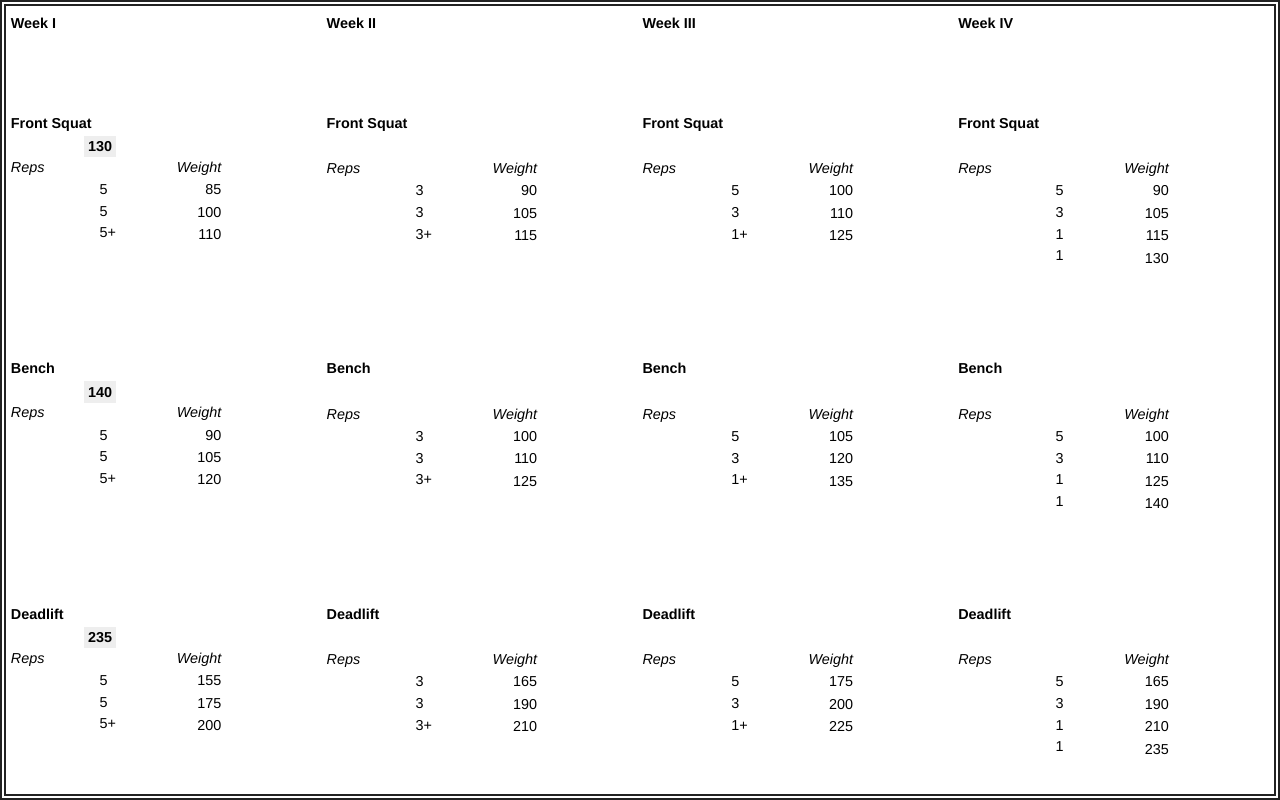
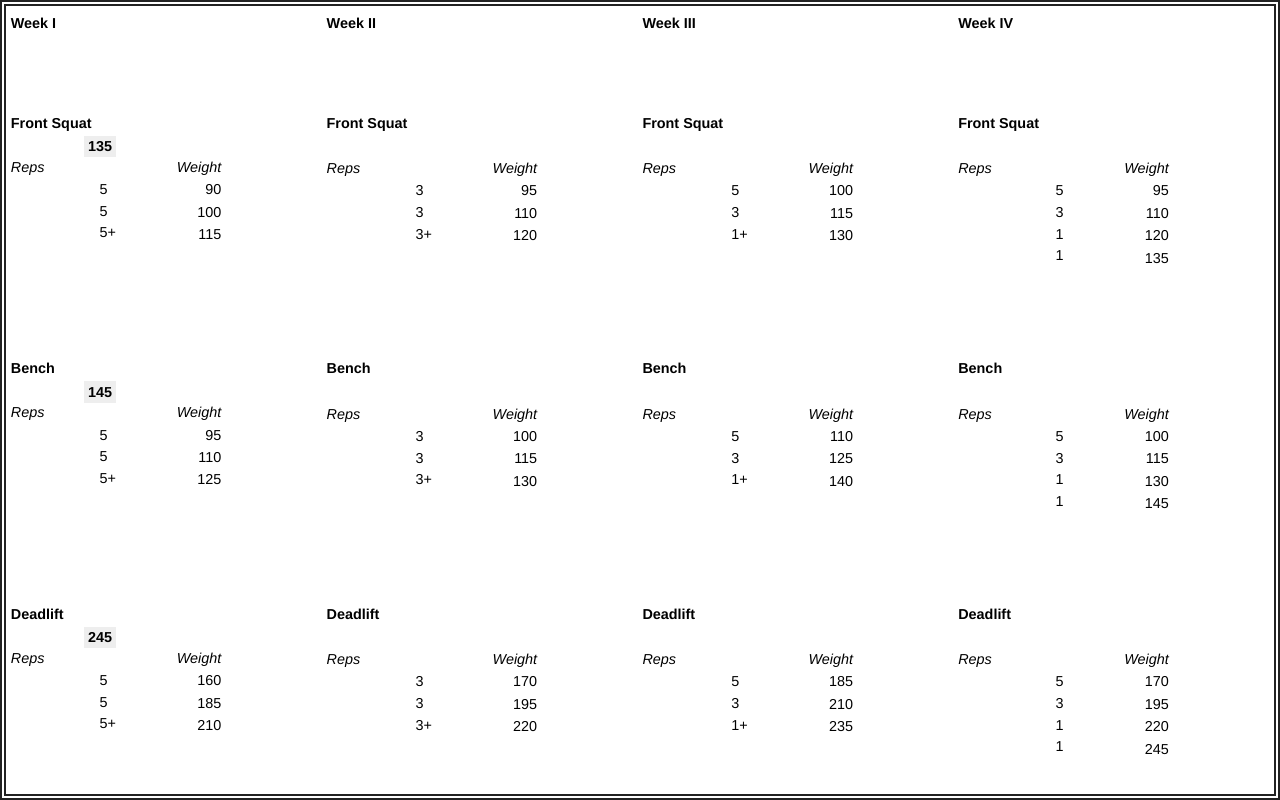
Before and after one commit to thomasmcevoy/531, a Svelte app: page / in a window 1280 px wide. Built offline with nearby package versions, Linux system fonts and the light colour scheme.

Commit message:
update training maxes

```diff
--- a/src/App.svelte
+++ b/src/App.svelte
@@ -2,18 +2,18 @@
   import { onMount, onDestroy } from "svelte";
   import Exercise from "./lib/Exercise.svelte";
   // import Menu from "./lib/Menu.svelte";
-
-  export const weeks = ["I", "II", "III", "IV"];
 
   export let settings = {
     increment: 5,
     foreverDeload: true,
   };
 
+  export const weeks = ["I", "II", "III", "IV"];
+
   export let exercises = [
-    { name: "front squat", trainingMax: 130, isVisible: true },
-    { name: "bench", trainingMax: 140, isVisible: true },
-    { name: "deadlift", trainingMax: 235, isVisible: true },
+    { name: "front squat", trainingMax: 135, isVisible: true },
+    { name: "bench", trainingMax: 145, isVisible: true },
+    { name: "deadlift", trainingMax: 245, isVisible: true },
     { name: "press", trainingMax: 100, isVisible: false },
   ];
 
```
